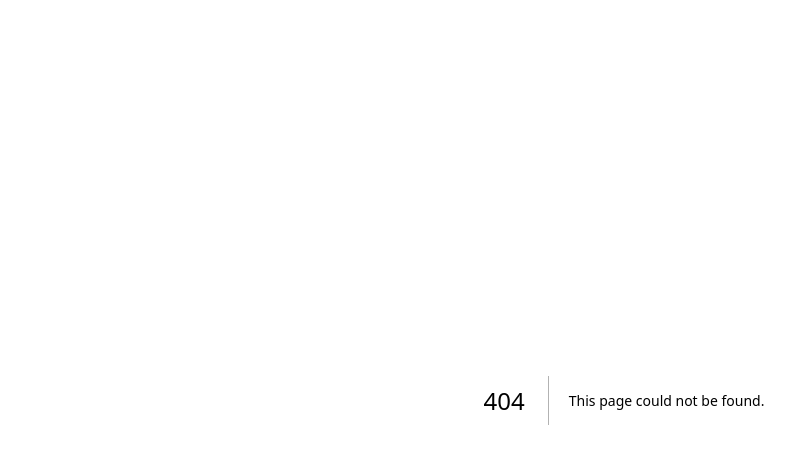
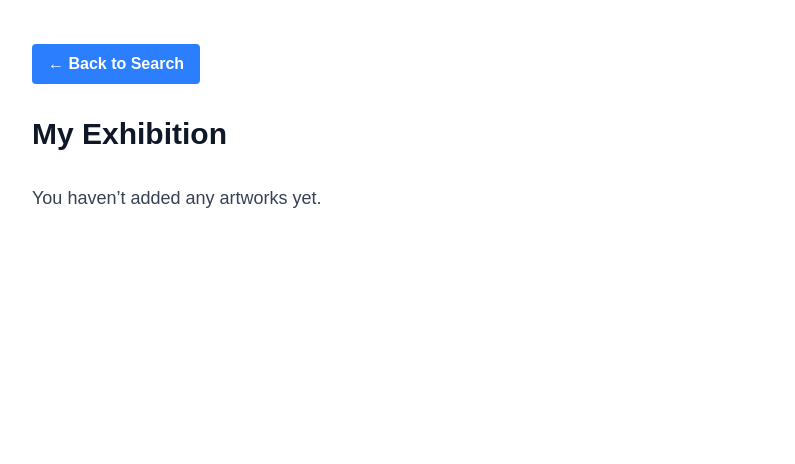
Before and after one commit to bluesky2006/cur8or, a Next.js app: page /my-exhibition in a window 1280 px wide. Before the commit this address had no page. Shown: the top 464 px of the page, without its empty margins (16-811 px from the left). Built offline with nearby package versions, Linux system fonts and the light colour scheme.

Commit message:
add SearchContext and a new full My Exhbition view

```diff
--- a/components/ExhibitionDrawer.tsx
+++ b/components/ExhibitionDrawer.tsx
@@ -4,6 +4,7 @@ import Image from "next/image";
 import { TrashIcon } from "@heroicons/react/24/solid";
 import { useExhibition } from "../context/ExhibitionContext";
 import { ExhibitionDrawerProps } from "../types/artTypes";
+import Link from "next/link";
 
 export default function ExhibitionDrawer({ show, onClose }: ExhibitionDrawerProps) {
   const { exhibition, removeFromExhibition, clearExhibition } = useExhibition();
@@ -17,25 +18,32 @@ export default function ExhibitionDrawer({ show, onClose }: ExhibitionDrawerProp
     >
       <div
         className={`
-          relative w-120 max-w-full h-full bg-white shadow-lg p-6 transform transition-transform duration-300 ease-in-out
+          relative w-120 max-w-full h-full bg-white shadow-lg flex flex-col
+          transform transition-transform duration-300 ease-in-out
           ${show ? "translate-x-0" : "translate-x-full"}
         `}
         onClick={(e) => e.stopPropagation()}
       >
+        {/* Header */}
+        <div className="sticky top-0 z-10 bg-white px-6 pt-6 pb-3 border-b border-gray-200 flex justify-between items-center flex-shrink-0">
+          <h2 className="text-xl font-semibold">My Exhibition</h2>
           <button
             onClick={onClose}
-          className="absolute top-4 right-4 text-gray-500 hover:text-gray-700"
+            className="text-gray-500 hover:text-gray-700 text-xl leading-none"
           >
             ✕
           </button>
-        <h2 className="text-xl font-semibold mb-4">My Exhibition</h2>
+        </div>
 
+        {/* Scrollable content */}
+        <div className="flex-1 overflow-y-auto px-6 py-4 overscroll-contain">
           {exhibition.length === 0 ? (
-          <p className="text-gray-600">No artworks added yet.</p>
+            <p className="text-gray-600 mt-2">No artworks added yet.</p>
           ) : (
-          <div>
+            <>
               <p className="text-gray-600 mb-4">
-              You currently have {exhibition.length} artworks in your exhibition.
+                You currently have {exhibition.length}{" "}
+                {exhibition.length === 1 ? "artwork" : "artworks"} in your exhibition.
               </p>
 
               <ul className="space-y-4">
@@ -70,12 +78,26 @@ export default function ExhibitionDrawer({ show, onClose }: ExhibitionDrawerProp
                   </li>
                 ))}
               </ul>
+            </>
+          )}
+        </div>
+
+        {/* Footer */}
+        {exhibition.length > 0 && (
+          <div className="flex-shrink-0 bg-white px-6 p-6 flex justify-between items-center">
             <button
               onClick={clearExhibition}
-              className="mt-4 text-md font-semibold rounded py-2 px-4 bg-red-500 text-white hover:bg-red-600"
+              className="text-md font-semibold rounded py-2 px-4 bg-red-500 text-white hover:bg-red-600"
             >
               Remove all exhibits
             </button>
+            <Link
+              href="/my-exhibition"
+              className="text-md font-semibold rounded py-2 px-4 bg-yellow-500 text-white hover:bg-yellow-600"
+              onClick={onClose}
+            >
+              View Full Exhibition →
+            </Link>
           </div>
         )}
       </div>
--- /dev/null
+++ b/context/SearchContext.tsx
@@ -0,0 +1,34 @@
+"use client";
+
+import { createContext, useContext, useState } from "react";
+
+type SearchContextType = {
+  query: string;
+  setQuery: (q: string) => void;
+  results: any[];
+  setResults: (r: any[]) => void;
+  hasSearched: boolean;
+  setHasSearched: (v: boolean) => void;
+};
+
+const SearchContext = createContext<SearchContextType | undefined>(undefined);
+
+export function SearchProvider({ children }: { children: React.ReactNode }) {
+  const [query, setQuery] = useState("");
+  const [results, setResults] = useState<any[]>([]);
+  const [hasSearched, setHasSearched] = useState(false);
+
+  return (
+    <SearchContext.Provider
+      value={{ query, setQuery, results, setResults, hasSearched, setHasSearched }}
+    >
+      {children}
+    </SearchContext.Provider>
+  );
+}
+
+export function useSearchContext() {
+  const context = useContext(SearchContext);
+  if (!context) throw new Error("useSearchContext must be used within a SearchProvider");
+  return context;
+}
--- a/src/app/layout.tsx
+++ b/src/app/layout.tsx
@@ -1,6 +1,7 @@
 import type { Metadata } from "next";
 import "./globals.css";
 import { ExhibitionProvider } from "../../context/ExhibitionContext";
+import { SearchProvider } from "../../context/SearchContext";
 
 export const metadata: Metadata = {
   title: "Cur8or",
@@ -18,7 +19,9 @@ export default function RootLayout({
   return (
     <html lang="en">
       <ExhibitionProvider>
-        <body>{children}</body>
+        <SearchProvider>
+          <body>{children}</body>
+        </SearchProvider>
       </ExhibitionProvider>
     </html>
   );
--- /dev/null
+++ b/src/app/my-exhibition/page.tsx
@@ -0,0 +1,40 @@
+"use client";
+
+import ArtworkItem from "../../../components/ArtworkItem";
+import { useExhibition } from "../../../context/ExhibitionContext";
+import Link from "next/link";
+
+export default function MyExhibitionPage() {
+  const { exhibition } = useExhibition();
+
+  const hasArtworks = exhibition.length > 0;
+
+  return (
+    <div className="min-h-screen pt-8 pb-16 px-6 md:px-12">
+      <div className="mb-8">
+        <Link
+          href="/"
+          className="mt-3 inline-block text-center text-md font-semibold rounded py-2 px-4 bg-blue-500 text-white hover:bg-blue-600 transition"
+        >
+          ← Back to Search
+        </Link>
+      </div>
+
+      <h1 className="text-3xl font-bold mb-8 text-gray-900">My Exhibition</h1>
+
+      {!hasArtworks ? (
+        <p className="text-gray-700 text-lg">You haven’t added any artworks yet.</p>
+      ) : (
+        <div className="overflow-x-auto overflow-y-hidden snap-x snap-mandatory scrollbar-thin scrollbar-thumb-gray-400 scrollbar-track-gray-200 -mx-6 px-6">
+          <div className="flex gap-6 pb-6">
+            {exhibition.map((art, index) => (
+              <div key={`${art.id}-${index}`} className="flex-shrink-0 w-72 snap-start">
+                <ArtworkItem art={art} />
+              </div>
+            ))}
+          </div>
+        </div>
+      )}
+    </div>
+  );
+}
--- a/src/app/page.tsx
+++ b/src/app/page.tsx
@@ -1,33 +1,80 @@
 "use client";
 
-import { useState } from "react";
+import { useState, useEffect } from "react";
 import ArtworkList from "../../components/ArtworkList";
-import { useSearchState } from "../../lib/hooks/useSearchState";
 import { useExhibition } from "../../context/ExhibitionContext";
+import { useSearchContext } from "../../context/SearchContext";
 import ExhibitionDrawer from "../../components/ExhibitionDrawer";
 import Header from "../../components/Header";
 import BackgroundSlideshow from "../../components/BackgroundSlideshow";
+import { searchAllMuseums } from "../../lib/api/searchAllMuseums"; // assuming you have this
 
 export default function Home() {
-  const {
-    query,
-    setQuery,
-    results,
-    filteredResults,
-    loading,
-    error,
-    hasSearched,
-    showWithImagesOnly,
-    setShowWithImagesOnly,
-    handleSearch,
-    loadMore,
-    resetSearch,
-  } = useSearchState(6);
+  const { query, setQuery, results, setResults, hasSearched, setHasSearched } = useSearchContext();
+
+  const [filteredResults, setFilteredResults] = useState<any[]>([]);
+  const [loading, setLoading] = useState(false);
+  const [error, setError] = useState<string | null>(null);
+  const [showWithImagesOnly, setShowWithImagesOnly] = useState(false);
 
   const { exhibition } = useExhibition();
   const [showExhibition, setShowExhibition] = useState(false);
 
   const hasResults = results.length > 0;
+
+  // --- handle search ---
+  const handleSearch = async (e: React.FormEvent<HTMLFormElement>) => {
+    e.preventDefault();
+    if (!query.trim()) {
+      setError("Please enter a search term.");
+      return;
+    }
+
+    setLoading(true);
+    setError(null);
+    setHasSearched(true);
+
+    try {
+      const artworks = await searchAllMuseums(query, 0, 6);
+      setResults(artworks);
+    } catch (err) {
+      console.error(err);
+      setError("Something went wrong while searching.");
+    } finally {
+      setLoading(false);
+    }
+  };
+
+  // --- handle filtering ---
+  useEffect(() => {
+    if (showWithImagesOnly) {
+      setFilteredResults(results.filter((art) => art.imageUrl));
+    } else {
+      setFilteredResults(results);
+    }
+  }, [results, showWithImagesOnly]);
+
+  // --- reset search ---
+  const resetSearch = () => {
+    setQuery("");
+    setResults([]);
+    setHasSearched(false);
+    setError(null);
+  };
+
+  // --- load more ---
+  const loadMore = async () => {
+    if (!query.trim()) return;
+    setLoading(true);
+    try {
+      const moreArtworks = await searchAllMuseums(query, results.length, 6);
+      setResults([...results, ...moreArtworks]);
+    } catch (err) {
+      console.error(err);
+    } finally {
+      setLoading(false);
+    }
+  };
 
   return (
     <div className="relative min-h-screen">
@@ -35,12 +82,13 @@ export default function Home() {
       {!hasResults && (
         <div className="absolute inset-0 bg-black/40 backdrop-blur-xs z-0" aria-hidden="true" />
       )}
+
       <div className="relative z-10 flex items-center justify-center min-h-screen p-4">
         <main
           className={`
-    w-full max-w-6xl
-    ${hasResults ? "pt-48 lg:pt-16" : ""}
-  `}
+            w-full max-w-6xl
+            ${hasResults ? "pt-48 lg:pt-16" : ""}
+          `}
         >
           <Header
             query={query}
@@ -66,6 +114,7 @@ export default function Home() {
           )}
 
           <ArtworkList results={filteredResults} />
+
           {hasResults && (
             <div className="mt-6 flex justify-center">
               <button
```
Lines whose indentation alone changed are shown as unchanged.
